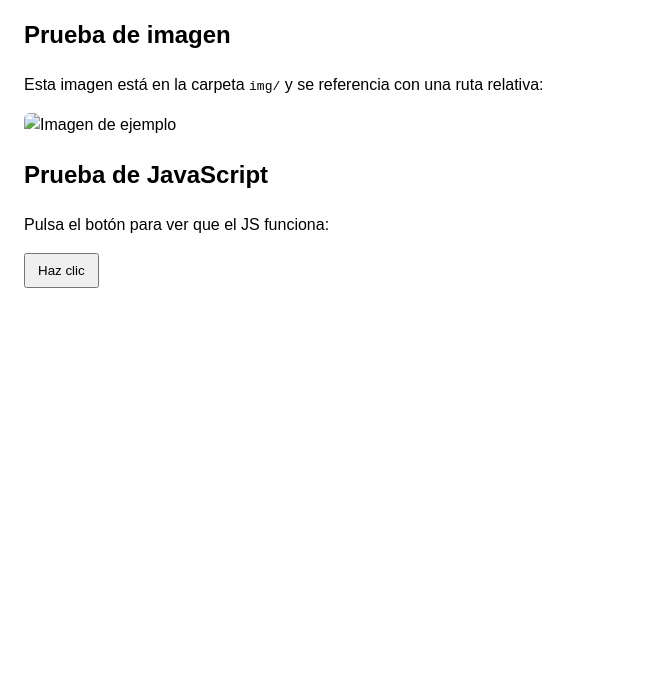
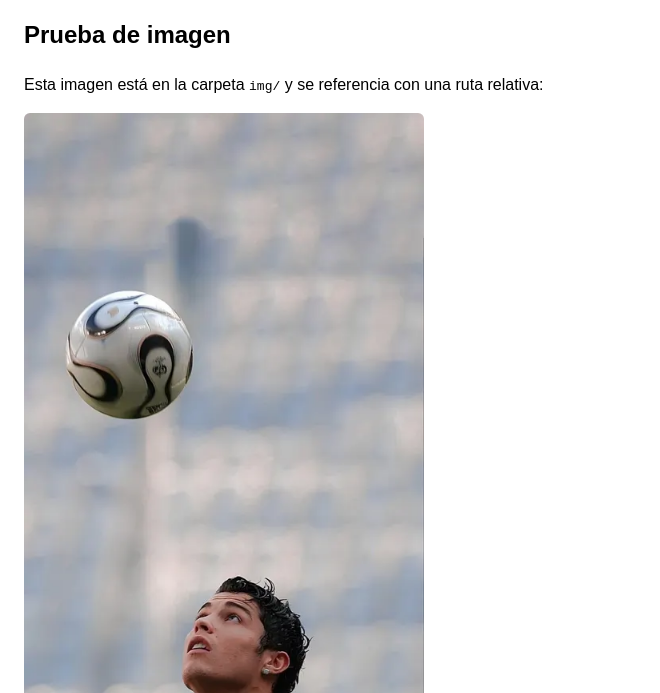
Before and after one commit to jauumee/Actividad1.3, a plain HTML site: page index.html in a window 1280 px wide. Shown: the part 107-800 px from the top of the page, without its empty margins (0-660 px from the left). Drawn offline with Linux system fonts and the light colour scheme.

Commit message:
actualizado index.html

```diff
--- a/index.html
+++ b/index.html
@@ -19,7 +19,7 @@
     <section>
       <h2>Prueba de imagen</h2>
       <p>Esta imagen está en la carpeta <code>img/</code> y se referencia con una ruta relativa:</p>
-      <img src="./img/mi-imagen.png" alt="Imagen de ejemplo" width="400" />
+      <img src="./img/mi-imagen.webp" alt="Imagen de ejemplo" width="400" />
     </section>
 
     <section>
```
